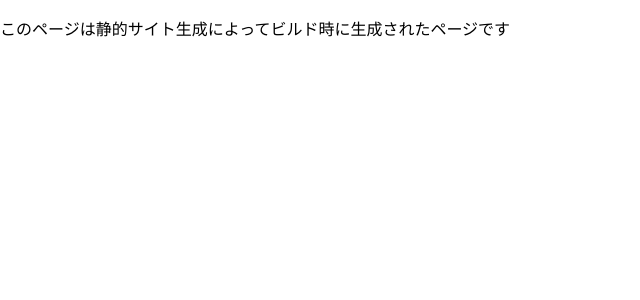
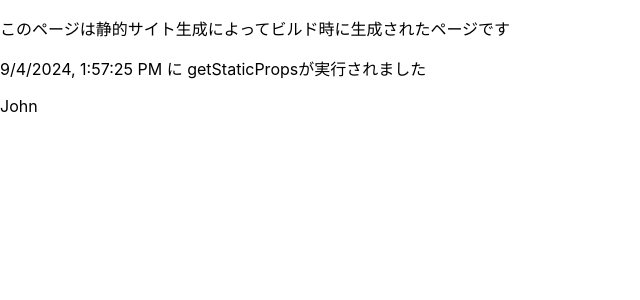
Before and after one commit to nakamuuu-prog/next-sample, a Next.js app: page /ssg in a window 1280 px wide. Shown: the top 300 px of the page, without its empty margins (0-640 px from the left). Built offline with nearby package versions, Linux system fonts and the light colour scheme.

Commit message:
3.8.3 getStaticPropsの実装

```diff
--- a/pages/ssg.tsx
+++ b/pages/ssg.tsx
@@ -1,11 +1,16 @@
-import { NextPage } from "next";
+import { GetStaticProps, NextPage } from "next";
 import Head from "next/head";
 
-type SSGProps = {};
+type SSGProps = {
+  message: string;
+  name: string;
+};
 
 // NextPageはNext.jsのPages向けの型
 // NextPage<props>でpropsが入るPagaであることを明示することができる
-const SSG: NextPage<SSGProps> = () => {
+const SSG: NextPage<SSGProps> = (props) => {
+  const { message, name } = props;
+
   return (
     <div>
       {/* Headコンポーネントで包むと<head>タグに配置される */}
@@ -15,9 +20,35 @@ const SSG: NextPage<SSGProps> = () => {
       </Head>
       <main>
         <p>このページは静的サイト生成によってビルド時に生成されたページです</p>
+        <p>{message}</p>
+        <p>{name}</p>
       </main>
     </div>
   );
 };
 
+// getStaticPropsという関数を定義すしてexportすると、この関数はビルド時に実行される
+// getStaticPropsは必ずexportし、asyncをつけること！
+// 引数のcontextはオブジェクトで、中には実行関連の情報が詰まっている
+export const getStaticProps: GetStaticProps<SSGProps> = async (context) => {
+  // MEMO:とりあえず今は全部undefined
+  console.log(context.params); // パスパラメータ。SSGの場合はgetStaticPaths関数を別途定義した時に参照可能
+  console.log(context.locale); // 現在のロケール情報(可能な場合)
+  console.log(context.locales); // サポートしているロケールの配列(可能な場合)
+  console.log(context.defaultLocale); // デフォルトのロケールのデータ(可能な場合)
+  console.log(context.preview); // Preview Modeか
+  console.log(context.previewData); // Preview ModeでsetPreviewDataによってセットされたデータ
+
+  const timestamp = new Date().toLocaleString();
+  const message = `${timestamp} に getStaticPropsが実行されました`;
+  const name = "John";
+  console.log(message);
+  return {
+    props: {
+      message,
+      name,
+    },
+  };
+};
+
 export default SSG;
```
